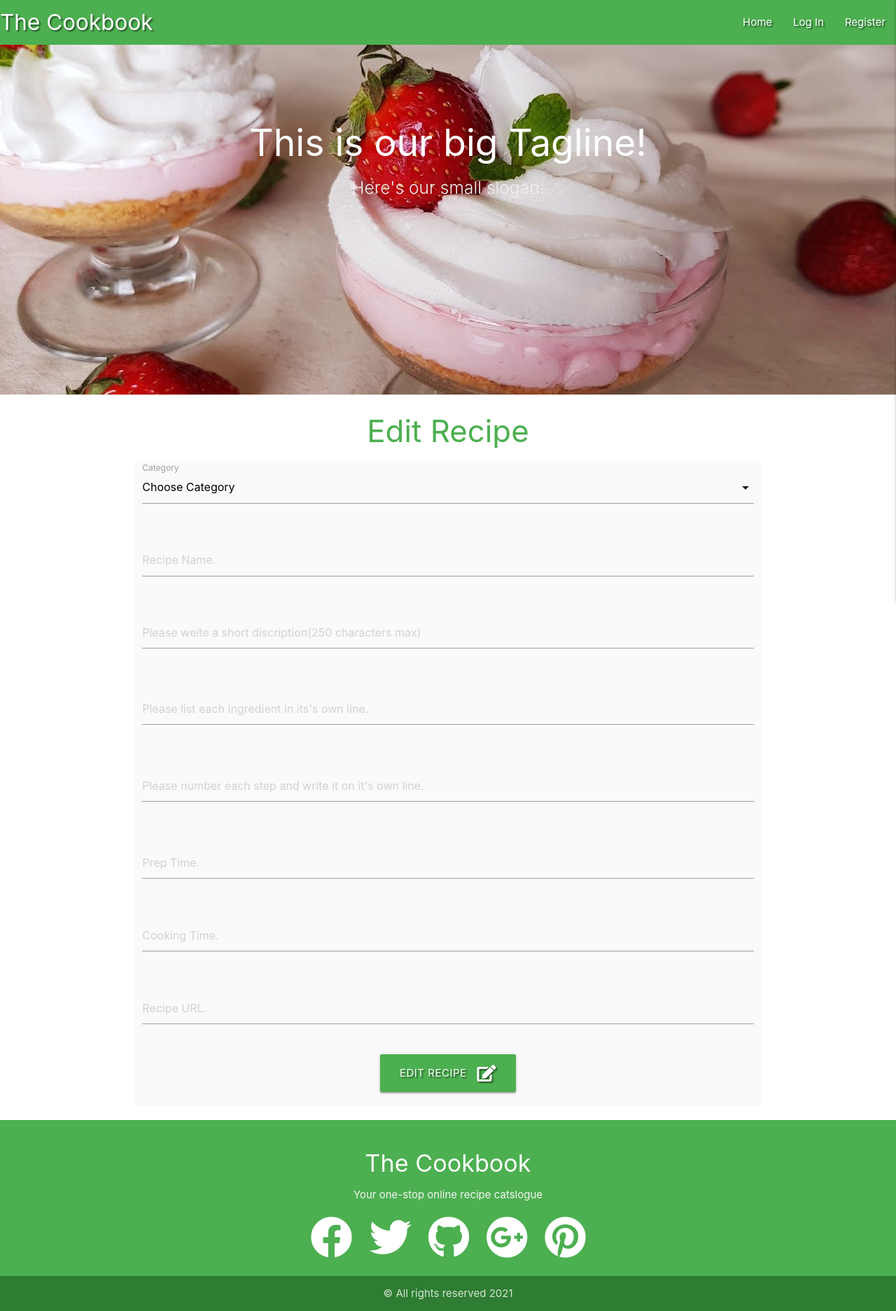
After one commit to Code-Institute-Submissions/rpaulnarcis-milestone3, a Flask app: template templates/edit_recipe.html in a window 1280 px wide. The commit adds this page. Shown: the whole page at 70% size. Run offline with Flask 2, Linux system fonts and the light colour scheme; the template is opened without the code that fills it, so the values that code supplies are empty; some libraries are stand-ins or nearby versions.

Commit message:
Wire up recipe edit button

```diff
--- a/app.py
+++ b/app.py
@@ -144,6 +144,13 @@ def add_recipe():
     return render_template("add_recipe.html", categories=categories)
 
 
+@app.route("/edit_recipe/<recipe_id>", methods=["GET", "POST"])
+def edit_recipe(recipe_id):
+    recipe = mongo.db.recipe.find_one({"_id": ObjectId(recipe_id)})
+    categories = mongo.db.categories.find().sort("category_name", 1)
+    return render_template("edit_recipe.html", recipe=recipe, categories=categories)
+
+
 if __name__ == "__main__":
     app.run(host=os.environ.get("IP"),
             port=int(os.environ.get("PORT")),
--- /dev/null
+++ b/templates/edit_recipe.html
@@ -0,0 +1,91 @@
+{% extends "base.html" %}
+{% block content %}
+
+    <h3 class="green-text text-darken-10 center-align">Edit Recipe</h3>
+
+    <div class="row card-pannel grey lighten-5">
+        <form class="col s12" method="POST" action="{{ url_for('edit_recipe', recipe_id=recipe._id) }}">
+            <!--category selection -->
+            <div class="row">
+                <div class="input-field col s12">
+                    <select id="category_name" name="category_name" class="validate" required>
+                        <option value="" disabled selected>Choose Category</option>
+                        {% for category in categories %}
+                            <option value="{{ category.category_name }}">{{ category.category_name }}</option>
+                        {% endfor %}
+                    </select>
+                        <label id="category_name">Category</label>
+                </div>
+            </div>
+            <!-- recipe name -->
+            <div class="row">
+                <div class=" input-field col s12 ">
+                    <input placeholder="Recipe Name." id="recipe_name" name="recipe_name"
+                        minlength="5" maxlength="50" type="text" required>
+                    <label for="first_name" id="recipe-name">{{ recipe.recipe_name }}</label>
+                </div>
+            </div>
+            <!-- short discription-->
+            <div class="row">
+                <div class="input-field col s12">
+                    <textarea placeholder="Please weite a short discription(250 characters max)" name="recipe_short_description"
+                        minlength="5" maxlength="300"  id="recipe_short_description"
+                        class="materialize-textarea" required></textarea>
+                    <label for="textarea1" id="short-discription">{{ recipe.recipe_short_description }}</label>
+                </div>
+            </div>
+            <!-- ingredients -->
+            <div class="row">
+                <div class="input-field col s12">
+                    <textarea placeholder="Please list each ingredient in its's own line." name="recipe_ingredients"
+                          id="Ingredient"
+                        class="materialize-textarea" required></textarea>
+                    <label for="textarea1" id="ingredient">{{recipe.recipe_ingredients}}</label>
+                </div>
+            </div>
+            <!-- steps -->
+            <div class="row">
+                <div class="input-field col s12">
+                    <textarea placeholder="Please number each step and write it on it's own line."
+                        name="recipe_steps"  id="Direction"
+                        class="materialize-textarea" required></textarea>
+                    <label for="textarea1" id="steps">{{ recipe.recipe_steps }}</label>
+                </div>
+            </div>
+            <!-- prep time -->
+            <div class="row">
+                <div class="input-field col s12">
+                    <input placeholder="Prep Time." id="Prep_time" name="recipe_prep_time"
+                         minlength="5" maxlength="50" type="text" required>
+                    <label for="prep_time" id="prep_time">{{ recipe.recipe_prep_time }}</label>
+                </div>
+            </div>
+            <!-- cooking time -->
+            <div class="row">
+                <div class="input-field col s12">
+                    <input placeholder="Cooking Time." id="Cooking_time" type="text" name="recipe_cooking_time"
+                         minlength="5" maxlength="50" class="validate" required>
+                    <label for="Cooking_time" id="cooking-time">{{ recipe.recipe_cooking_time }}</label>
+                </div>
+            </div>
+            <!-- image url -->
+            <div class="row">
+                <div class="input-field col s12">
+                    <input placeholder="Recipe URL." id="Image-url" type="text" name="recipe_image_url"
+                        class="validate" required>
+                    <label for="Image_url" id="image-url">{{ recipe.recipe_image_url }}</label>
+                </div>
+            </div>
+            <!-- submit button -->
+            <div class="row">
+                <div class="col s12 center-align">
+                <button type="submit" class="btn-large green text-shadow">
+                    Edit Recipe <i class="fas fa-edit right"></i>
+                </button>
+                </div>
+            </div>
+        </form>
+    </div>
+
+
+{% endblock %}
--- a/templates/show_recipe.html
+++ b/templates/show_recipe.html
@@ -54,7 +54,7 @@
 </div>
 <div class="row">
     <div class="col s6">
-        <a href="" class="waves-effect waves-light btn-large green darken-3">Edit</a>
+        <a href="{{ url_for('edit_recipe', recipe_id=recipe._id) }}" class="waves-effect waves-light btn-large green darken-3">Edit</a>
     </div>
     <div class="col s6">
         <a href="" class="waves-effect waves-light btn-large red">Delete</a>
```
